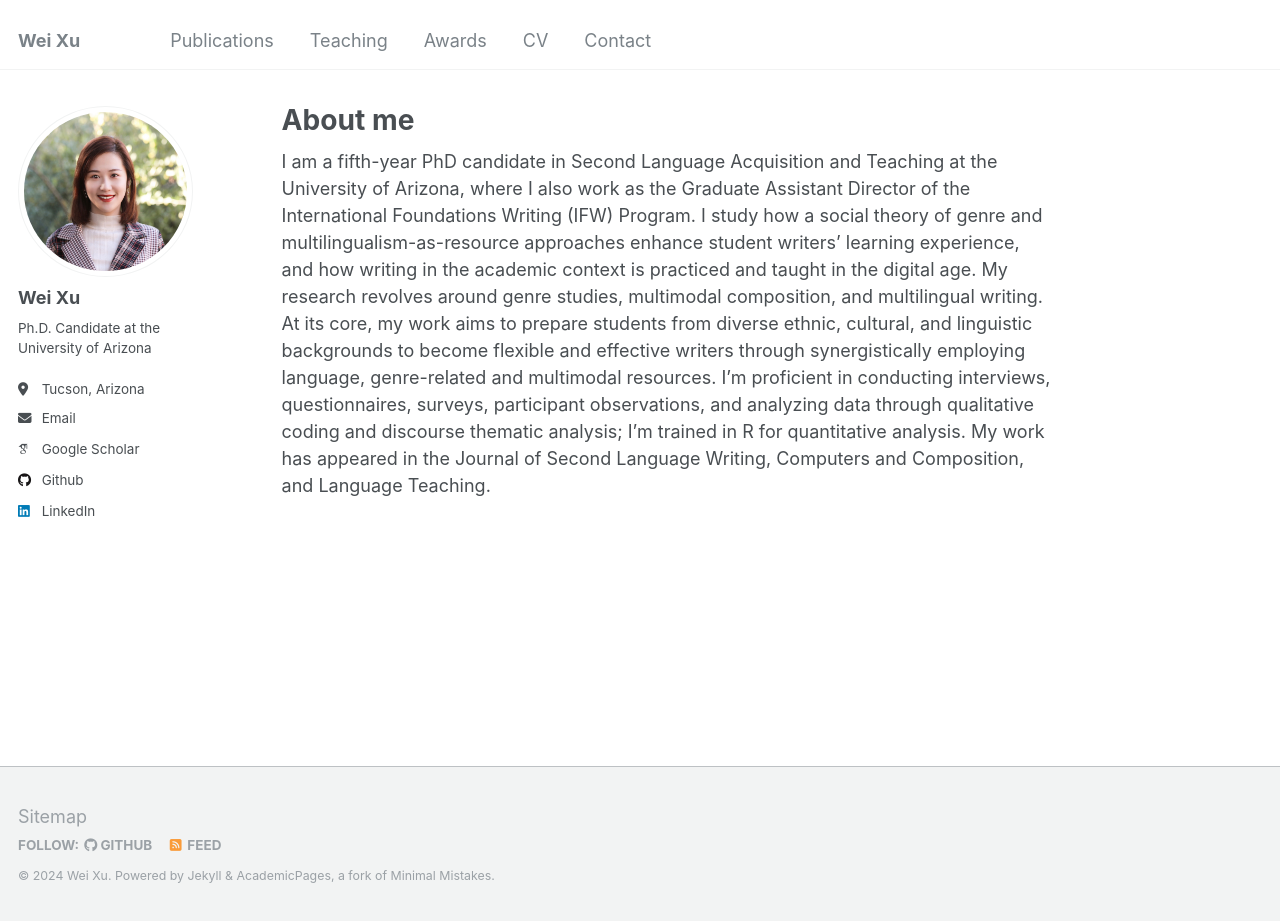
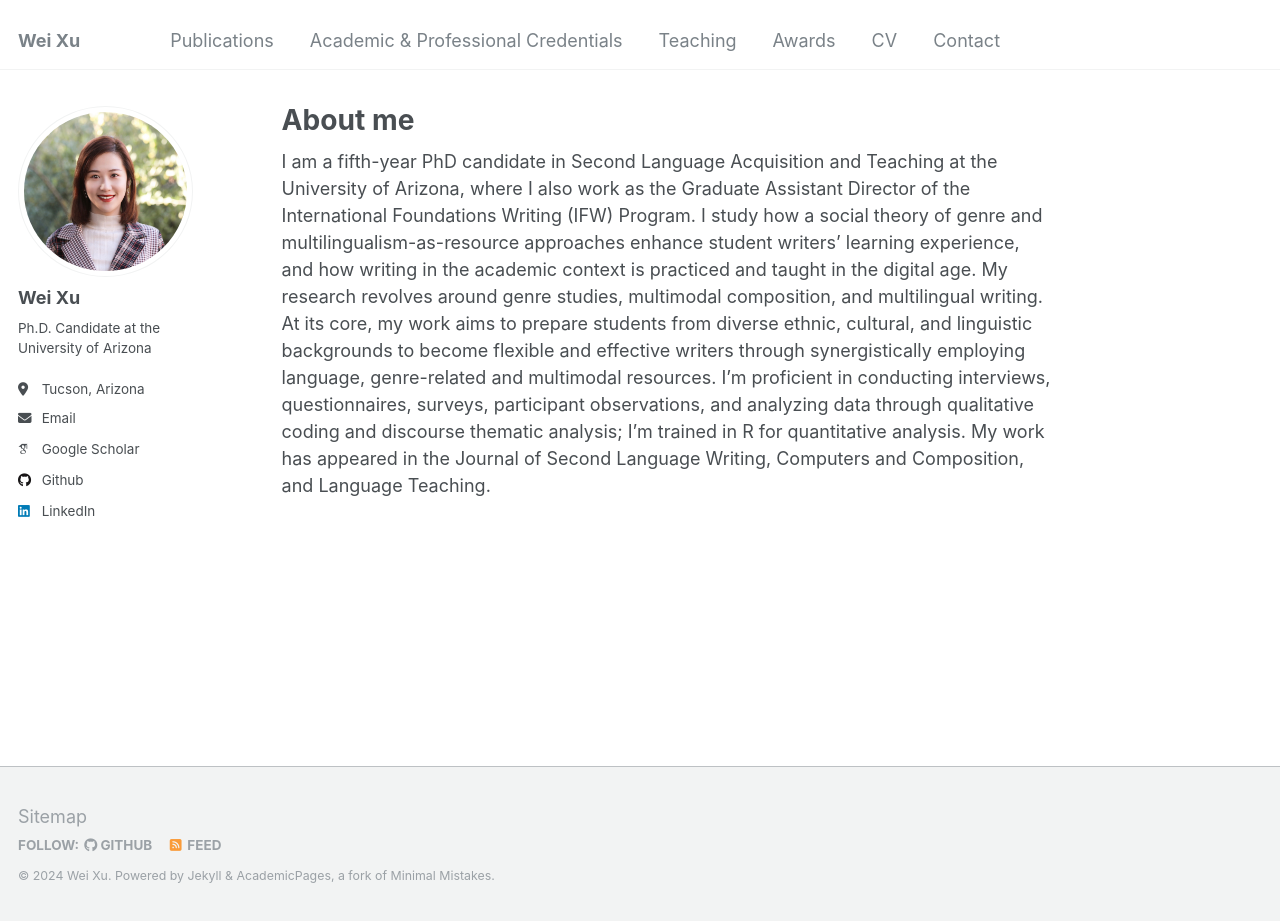
Before and after one commit to weixu-vivian/weixu-vivian.github.io, a Jekyll site: the page built from _pages/about.md, in a window 1280 px wide and 921 px high. Built offline with Jekyll 4.4.1, drawn with Linux system fonts in a browser that asks for light colours; some web fonts are replaced.

Commit message:
navigation.yml

```diff
--- a/_data/navigation.yml
+++ b/_data/navigation.yml
@@ -2,6 +2,9 @@
 main:
   - title: "Publications"
     url: /publications/
+
+  - title: "Academic & Professional Credentials"
+    url: /Academic & Professional Credentials/
 
   - title: "Teaching"
     url: /teaching/
```
